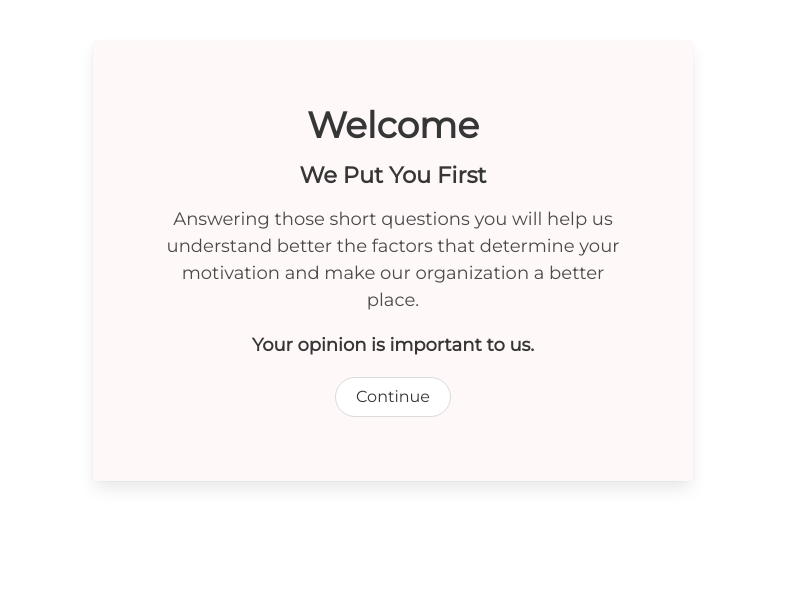
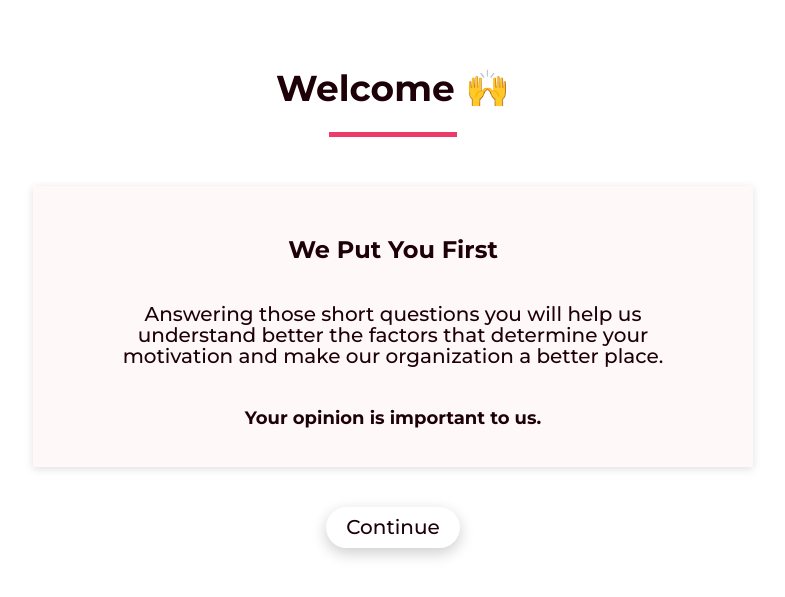
Before and after one commit to kowalchick/team-performance-app, a React (Create React App) app: page / in a window 1280 px wide. Shown: the part 139-736 px from the top of the page, without its empty margins (247-1032 px from the left). Built offline with nearby package versions, Linux system fonts and the light colour scheme.

Commit message:
Add default styles to all components

```diff
--- a/src/App.css
+++ b/src/App.css
@@ -1,17 +1,25 @@
-@font-face {
-    font-family: 'Montserrat';
-    src: local('Montserrat'),
-    url('./fonts/montserrat-v24-latin-regular.woff2') format('woff2'), /* Super Modern Browsers */
-    url('./fonts/montserrat-v24-latin-regular.woff') format('woff'), /* Modern Browsers */
-    url('./fonts/montserrat-v24-latin-500.woff') format('woff'), /* Modern Browsers */
-    url('./fonts/montserrat-v24-latin-500.ttf') format('truetype'), /* Safari, Android, iOS */
-    url('./fonts/montserrat-v24-latin-600.woff2') format('woff2') /* Super Modern Browsers */
-    url('./fonts/montserrat-v24-latin-600.woff') format('woff') /* Modern Browsers */
-    url('./fonts/montserrat-v24-latin-600.ttf') format('truetype') /* Safari, Android, iOS */
-    url('./fonts/montserrat-v24-latin-700.woff2') format('woff2'), /* Super Modern Browsers */
-    url('./fonts/montserrat-v24-latin-700.woff') format('woff'), /* Modern Browsers */
-    url('./fonts/montserrat-v24-latin-700.ttf') format('truetype'), /* Safari, Android, iOS */
-}
+/*@font-face {*/
+/*    font-family: 'Montserrat';*/
+/*    src: local('Montserrat'),*/
+/*    url('./fonts/montserrat-v24-latin-regular.woff2') format('woff2'), !* Super Modern Browsers *!*/
+/*    url('./fonts/montserrat-v24-latin-regular.woff') format('woff'), !* Modern Browsers *!*/
+/*    url('./fonts/montserrat-v24-latin-500.woff') format('woff'), !* Modern Browsers *!*/
+/*    url('./fonts/montserrat-v24-latin-500.ttf') format('truetype'), !* Safari, Android, iOS *!*/
+/*    url('./fonts/montserrat-v24-latin-600.woff2') format('woff2') !* Super Modern Browsers *!*/
+/*    url('./fonts/montserrat-v24-latin-600.woff') format('woff') !* Modern Browsers *!*/
+/*    url('./fonts/montserrat-v24-latin-600.ttf') format('truetype') !* Safari, Android, iOS *!*/
+/*    url('./fonts/montserrat-v24-latin-700.woff2') format('woff2'), !* Super Modern Browsers *!*/
+/*    url('./fonts/montserrat-v24-latin-700.woff') format('woff'), !* Modern Browsers *!*/
+/*    url('./fonts/montserrat-v24-latin-700.ttf') format('truetype'), !* Safari, Android, iOS *!*/
+/*}*/
+
+/* Fonts */
+@import url('https://fonts.googleapis.com/css2?family=Montserrat:wght@400;500;600;700&display=swap');
+/**, *:before, *:after {*/
+/*    box-sizing: border-box;*/
+/*    margin:0;*/
+/*    padding: 0;*/
+/*}*/
 
 :root {
     --pink: #EE3A68;
@@ -21,6 +29,7 @@
     --blue: #3BA0EB;
     --white: #ffffff;
     --font-base: 'Montserrat', sans-serif;
+    font-size: 16px;
 }
 
 html,
@@ -33,6 +42,22 @@ body,
     font-size: 1.125rem;
 
 }
+h1, h2, h3 {
+    font-family: 'Montserrat', sans-serif;
+    font-weight: bold;
+    line-height: 48px;
+}
+.title {
+    font-size: 24px;
+    padding-bottom: 10px;
+}
+.description {
+    font-size: 20px;
+    line-height: 21px;
+    font-family: 'Montserrat', sans-serif;
+    font-weight: 500;
+    padding-bottom: 20px;
+}
 
 .App {
     display: flex;
@@ -42,51 +67,70 @@ body,
 }
 
 .App .card {
-    max-width: 600px;
+    max-width: 800px;
     width: 100%;
     text-align: center;
-    background-color: var(--light-pink);
 
 }
-.button, .is-rounded {
-    box-shadow: rgba(0, 0, 0, 0.35) 0 5px 15px;
+.content-box {
+    background-color: var(--light-pink);
+    box-shadow: rgba(99, 99, 99, 0.2) 0 2px 8px 0;
+    padding: 20px 50px;
+}
+
+.btn{
+    font-family: 'Montserrat', sans-serif;
+    box-shadow: rgba(0, 0, 0, 0.2) 0 5px 15px;
     background-color: var(--white);
     color: var(--main-black);
-    font-family: 'Montserrat', sans-serif;
     font-size: 1.25rem;
     font-weight: 500;
+    line-height: 21px;
+    border: none;
+    border-radius: 50px;
+    padding: 10px 20px;
+    margin-top: 40px;
+    transition: color .2s ease-in-out, background-color .2s ease-in-out;
+    cursor: pointer;
+}
+.btn:hover{
+    box-shadow: rgba(238, 58, 104, 0.2) 0 5px 15px;
 }
 .control {
     padding-top: 30px;
     padding-bottom: 30px;
 }
-.welcome-txt {
-    font-weight: 500;
-}
-p strong {
-    font-family: 'Montserrat', sans-serif;
 
-}
 .content {
     padding: 40px;
 }
-
-
-
-
-
-/*label.radio {*/
-/*  display: block;*/
-/*  text-align: left;*/
-/*  padding: 15px;*/
-/*  margin-bottom: 5px;*/
-/*  font-size: 20px;*/
-/*}*/
-
-/*label.radio+.radio {*/
-/*  margin-left: 0;*/
-/*}*/
-
-/*label.radio input {*/
-/*  margin-right: 10px;*/
-/*}*/
+.fancy {
+    padding: 50px;
+}
+.fancy:after{
+    content: "";
+    display: block;
+    border-bottom: var(--pink) solid 5px;
+    width: 10%;
+    position: absolute;
+    left: 50%;
+    transform: translateX(-50%);
+    margin-top: 20px;
+ }
+.question-title {
+    text-transform: uppercase;
+    padding-bottom: 30px;
+}
+.control {
+    padding: 50px;
+}
+.thanks {
+    font-weight: bold;
+    font-size: 36px;
+    padding-bottom: 10px;
+}
+.thanks-subtitle {
+    color: rgba(30, 1, 8, 0.7);
+    font-size: 1.75rem;
+    font-weight: 500;
+}
--- a/src/components/Questions.js
+++ b/src/components/Questions.js
@@ -32,6 +32,7 @@ const SuccessSlider = styled(Slider)(({ theme }) => ({
         fontFamily: `'Montserrat', sans-serif `,
         fontWeight:`bold`,
         fontSize: `1.125rem`,
+        paddingTop: `20px`,
         color: `${alpha(myTheme.palette.secondary.main,0.8)}`
     },
     "& .MuiSlider-thumb": {
@@ -50,12 +51,12 @@ const SuccessSlider = styled(Slider)(({ theme }) => ({
 
 const marks = [
     {
-        value: 0,
-        label: 'I strongly agree',
+        value: 100,
+        label: 'I strongly agree 👍',
     },
     {
-        value: 100,
-        label: 'I strongly disagree',
+        value: 0,
+        label: 'I strongly disagree 👎',
     },
 ];
 
@@ -95,7 +96,8 @@ const Questions = ({data, onAnswerUpdate, numberOfQuestions, activeQuestion, onS
         <div className="card">
             <div className="card-content">
                 <div className="content">
-                    <h2 className="mb-5">{data.question}</h2>
+                    <h2 className="question-title">{data.question}</h2>
+                    <div className="content-box">
                         <div className="control" ref={inputWrapper}>
                             <Box sx={{
                                 display: 'inline-block',
@@ -116,8 +118,8 @@ const Questions = ({data, onAnswerUpdate, numberOfQuestions, activeQuestion, onS
                             {/*    <input type="radio" name="answer" value="" />*/}
                             {/*</label>*/}
                         </div>
-                    {/*{error && <div className="has-text-danger">{error}</div>}*/}
-                    <button className="button is-rounded" onClick={nextClickHandler}>Next question</button>
+                    </div>
+                    <button className="btn" onClick={nextClickHandler}>Next question</button>
                 </div>
             </div>
         </div>
--- a/src/components/Results.js
+++ b/src/components/Results.js
@@ -5,15 +5,12 @@ const Results = ({onAnswersCheck}) => {
         <div className="card">
             <div className="card-content">
                 <div className="content">
-                    <h2 className="title">Thank you for your time</h2>
-                    <h3 style={{
-                        color: "rgba(30, 1, 8, 0.7)",
-                        fontSize: "1.75rem",
-                        fontWeight: 500
-                    }}>Find your results below
-                    </h3>
-                    <p><strong>text</strong></p>
-                    <button className="button is-rounded" onClick={onAnswersCheck}>Sent results to my email</button>
+                    <h1 className="thanks">Thank you for your time ❤️</h1>
+                    <div className='content-box'>
+                        <h2 className="thanks-subtitle">Find your results below</h2>
+                        <p><strong>text</strong></p>
+                    </div>
+                    <button className="btn" onClick={onAnswersCheck}>Send results to my email</button>
                 </div>
             </div>
         </div>
--- a/src/components/Welcome.js
+++ b/src/components/Welcome.js
@@ -4,16 +4,18 @@ const Welcome = ({onSurveyStart}) => {
     return(
         <div className="card">
             <div className="card-content">
-                <div className="content welcome-txt">
-                    <h1>Welcome</h1>
-                    <h4>We Put You First</h4>
-                    <p>
-                        Answering those short questions you will help us
-                        understand better the factors that determine your motivation
-                        and make our organization a better place.
-                    </p>
-                    <p><strong>Your opinion is important to us.</strong></p>
-                    <button className="button is-rounded" onClick={onSurveyStart}>Continue</button>
+                <div className="content">
+                    <h1 className="fancy">Welcome 🙌</h1>
+                    <div className="content-box">
+                        <h2 className="title">We Put You First</h2>
+                        <p className="description">
+                            Answering those short questions you will help us
+                            understand better the factors that determine your motivation
+                            and make our organization a better place.
+                        </p>
+                        <p><strong>Your opinion is important to us.</strong></p>
+                    </div>
+                    <button className="btn" onClick={onSurveyStart}>Continue</button>
                 </div>
             </div>
         </div>
--- a/src/index.js
+++ b/src/index.js
@@ -3,7 +3,7 @@ import ReactDOM from 'react-dom/client';
 // import './index.css';
 import App from './App';
 import reportWebVitals from './reportWebVitals';
-import 'bulma/css/bulma.css';
+// import 'bulma/css/bulma.css';
 
 const root = ReactDOM.createRoot(document.getElementById('root'));
 root.render(
```
Lines whose indentation alone changed are shown as unchanged.
